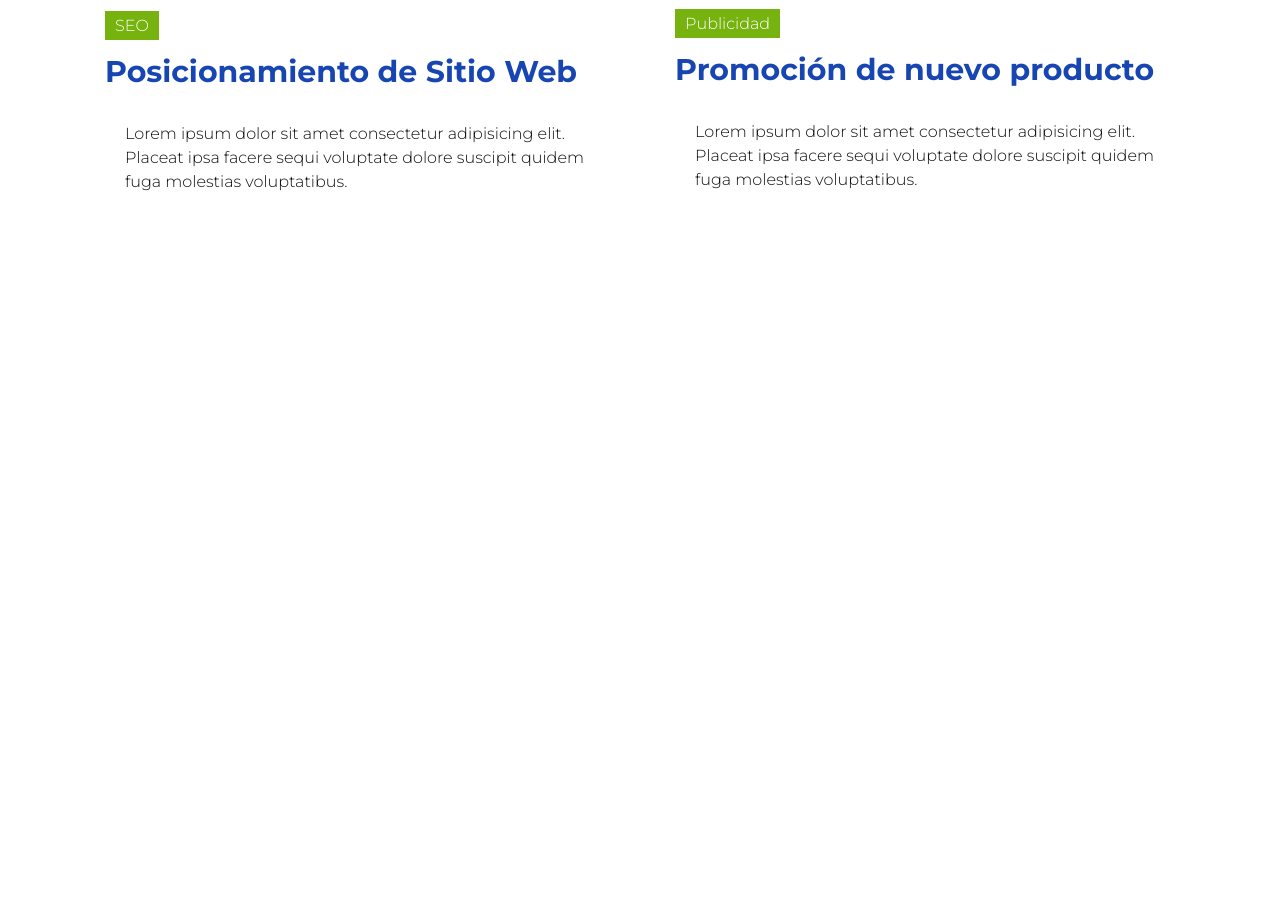
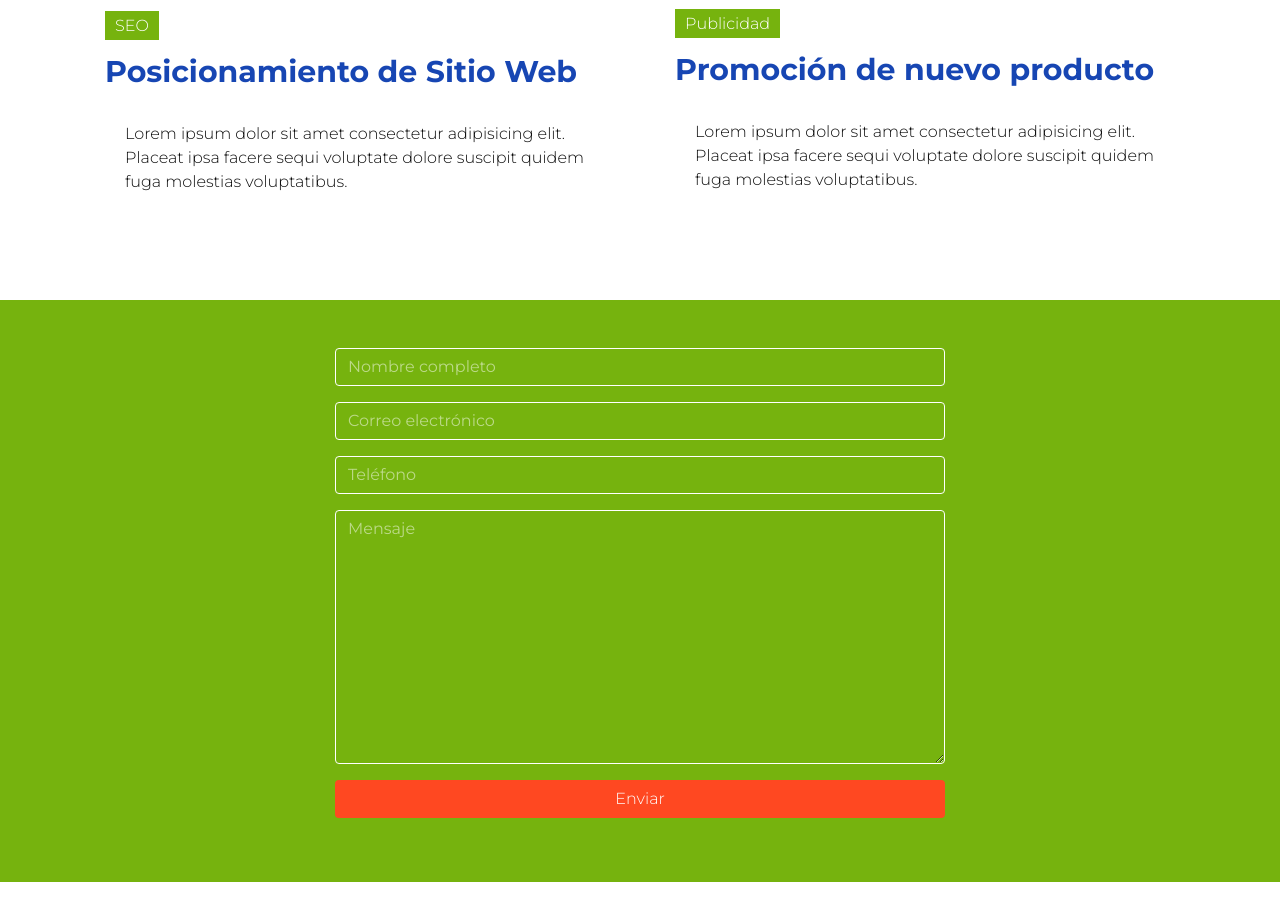
Before and after one commit to devcoy/agencia-creativa, a plain HTML site: page index.html in a window 1280 px wide. Shown: the part 2402-3322 px from the top of the page. Before the commit the page ends 2702 px from the top, so only its background shows below. Drawn offline with nearby package versions, Linux system fonts and the light colour scheme.

Commit message:
seccion de contacto

```diff
--- a/assets/css/style.css
+++ b/assets/css/style.css
@@ -50,11 +50,32 @@ h2 {
   color: #fff;
 
 }
-.card-body{
+.card-body, .contact p {
   font-weight: 300;
   font-size: 16px;
   color: #0d0d0d;
 }
+
+.contact {
+  background-color: #76B30E;
+  background-position: center;
+}
+.contact .form-control {
+  background-color: transparent;
+
+  border: 0.5px solid #fff;
+  color: #fff;
+}
+.contact .form-control::placeholder {
+  color: #fff;
+  opacity: 0.5;
+}
+.btn-send {
+  background-color: #FF4821 !important;
+  border: 0 !important;
+}
+
+
 @media only screen and (min-width: 992px) {
   h1 {
     font-size: 96px;
--- a/index.html
+++ b/index.html
@@ -137,7 +137,32 @@
         </div>
       </div>
     </div>
-  </section>
+  </section> <!-- .portfolio -->
+
+  <!-- contact -->
+  <section class="contact container-fluid py-5">
+    <div class="row">
+      <div class="col-12 col-lg-6 offset-lg-3">
+        <form action="#">
+          <div class="form-group">
+            <input type="text" name="name" id="name" class="form-control" placeholder="Nombre completo">
+          </div>
+          <div class="form-group">
+            <input type="email" name="email" id="email" class="form-control" placeholder="Correo electrónico">
+          </div>
+          <div class="form-group">
+            <input type="tel" name="telephone" id="telephone" class="form-control" placeholder="Teléfono">
+          </div>
+          <div class="form-group">
+            <textarea name="message" id="message" cols="10" rows="10" class="form-control" placeholder="Mensaje"></textarea>
+          </div>
+          <div class="form-group">
+            <input type="submit" value="Enviar" class="form-control btn btn-primary btn-send">
+          </div>
+        </form>
+      </div>
+    </div>
+  </section> <!-- .contact -->
 
   <script src="https://code.jquery.com/jquery-3.4.1.slim.min.js" integrity="sha384-J6qa4849blE2+poT4WnyKhv5vZF5SrPo0iEjwBvKU7imGFAV0wwj1yYfoRSJoZ+n" crossorigin="anonymous"></script>
   <script src="https://cdn.jsdelivr.net/npm/popper.js@1.16.0/dist/umd/popper.min.js" integrity="sha384-Q6E9RHvbIyZFJoft+2mJbHaEWldlvI9IOYy5n3zV9zzTtmI3UksdQRVvoxMfooAo" crossorigin="anonymous"></script>
```
Also changed, not shown: assets/img/bg-contact.jpg (deleted), assets/img/contact.jpg (added).
